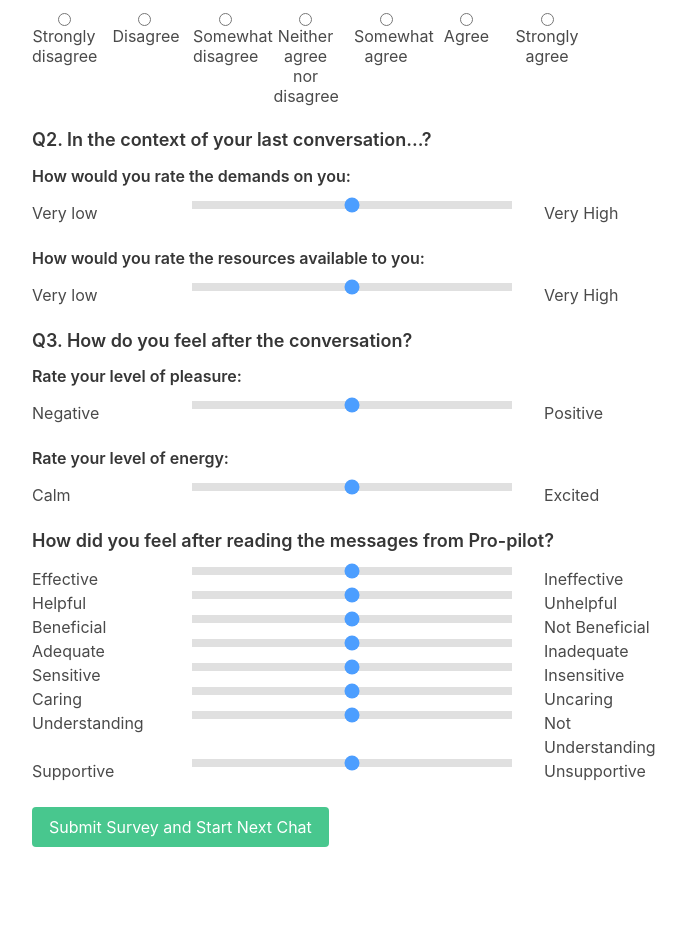
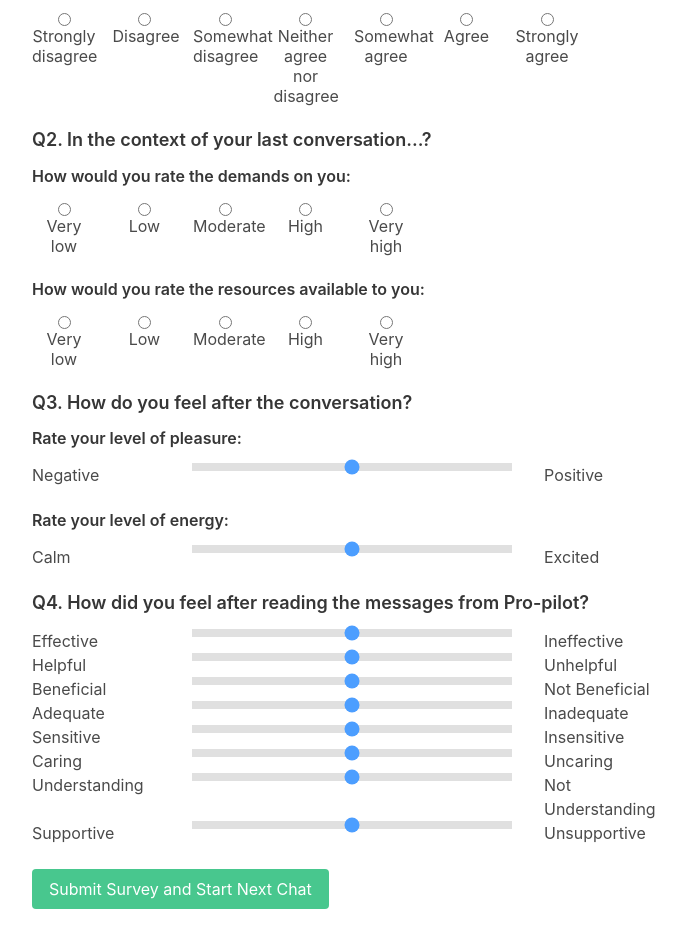
Before and after one commit to vedantswain/care-pilot, a Flask app: page /1/set-survey in a window 1280 px wide. Shown: the part 385-1334 px from the top of the page, without its empty margins (288-974 px from the left). Run offline with Flask 3, Linux system fonts and the light colour scheme; parts of the project's set-up code (start-up, migrations or seed data) failed here and were passed over; some libraries are stand-ins or nearby versions.

Commit message:
Fixed scoring of cognitive demands and arousal to fit the scoring by Demerouti et al

```diff
--- a/templates/feedback.html
+++ b/templates/feedback.html
@@ -17,37 +17,37 @@
                 <div class="control content">
                     <h5>Q1. To what extent do you agree with the following statements about the client you conversed with ？</h5>
                     <h6>The client treated me in a polite manner:</h6>
-                        <label class="radio"><input type="radio" name="polite" value="-3"> Strongly disagree</label>
-                        <label class="radio"><input type="radio" name="polite" value="-2"> Disagree</label>
-                        <label class="radio"><input type="radio" name="polite" value="-1"> Somewhat disagree</label>
-                        <label class="radio"><input type="radio" name="polite" value="0"> Neither agree nor disagree</label>
-                        <label class="radio"><input type="radio" name="polite" value="1"> Somewhat agree</label>
-                        <label class="radio"><input type="radio" name="polite" value="2"> Agree</label>
-                        <label class="radio"><input type="radio" name="polite" value="3"> Strongly agree</label>
+                        <label class="radio"><input type="radio" name="interaction_polite" value="-3"> Strongly disagree</label>
+                        <label class="radio"><input type="radio" name="interaction_polite" value="-2"> Disagree</label>
+                        <label class="radio"><input type="radio" name="interaction_polite" value="-1"> Somewhat disagree</label>
+                        <label class="radio"><input type="radio" name="interaction_polite" value="0"> Neither agree nor disagree</label>
+                        <label class="radio"><input type="radio" name="interaction_polite" value="1"> Somewhat agree</label>
+                        <label class="radio"><input type="radio" name="interaction_polite" value="2"> Agree</label>
+                        <label class="radio"><input type="radio" name="interaction_polite" value="3"> Strongly agree</label>
 
                 </div>
                 <div class="control content">
 
                     <h6>The client treated me with dignity:</h6>
-                        <label class="radio"><input type="radio" name="dignity" value="-3"> Strongly disagree</label>
-                        <label class="radio"><input type="radio" name="dignity" value="-2"> Disagree</label>
-                        <label class="radio"><input type="radio" name="dignity" value="-1"> Somewhat disagree</label>
-                        <label class="radio"><input type="radio" name="dignity" value="0"> Neither agree nor disagree</label>
-                        <label class="radio"><input type="radio" name="dignity" value="1"> Somewhat agree</label>
-                        <label class="radio"><input type="radio" name="dignity" value="2"> Agree</label>
-                        <label class="radio"><input type="radio" name="dignity" value="3"> Strongly agree</label>
+                        <label class="radio"><input type="radio" name="interaction_dignity" value="-3"> Strongly disagree</label>
+                        <label class="radio"><input type="radio" name="interaction_dignity" value="-2"> Disagree</label>
+                        <label class="radio"><input type="radio" name="interaction_dignity" value="-1"> Somewhat disagree</label>
+                        <label class="radio"><input type="radio" name="interaction_dignity" value="0"> Neither agree nor disagree</label>
+                        <label class="radio"><input type="radio" name="interaction_dignity" value="1"> Somewhat agree</label>
+                        <label class="radio"><input type="radio" name="interaction_dignity" value="2"> Agree</label>
+                        <label class="radio"><input type="radio" name="interaction_dignity" value="3"> Strongly agree</label>
 
                 </div>
                 <div class="control content">
 
                     <h6>The client treated me with respect:</h6>
-                        <label class="radio"><input type="radio" name="respect" value="-3"> Strongly disagree</label>
-                        <label class="radio"><input type="radio" name="respect" value="-2"> Disagree</label>
-                        <label class="radio"><input type="radio" name="respect" value="-1"> Somewhat disagree</label>
-                        <label class="radio"><input type="radio" name="respect" value="0"> Neither agree nor disagree</label>
-                        <label class="radio"><input type="radio" name="respect" value="1"> Somewhat agree</label>
-                        <label class="radio"><input type="radio" name="respect" value="2"> Agree</label>
-                        <label class="radio"><input type="radio" name="respect" value="3"> Strongly agree</label>
+                        <label class="radio"><input type="radio" name="interaction_respect" value="-3"> Strongly disagree</label>
+                        <label class="radio"><input type="radio" name="interaction_respect" value="-2"> Disagree</label>
+                        <label class="radio"><input type="radio" name="interaction_respect" value="-1"> Somewhat disagree</label>
+                        <label class="radio"><input type="radio" name="interaction_respect" value="0"> Neither agree nor disagree</label>
+                        <label class="radio"><input type="radio" name="interaction_respect" value="1"> Somewhat agree</label>
+                        <label class="radio"><input type="radio" name="interaction_respect" value="2"> Agree</label>
+                        <label class="radio"><input type="radio" name="interaction_respect" value="3"> Strongly agree</label>
                 </div>
             </div>
 
@@ -56,19 +56,19 @@
                 <div class="control content">
                     <h5>Q2. In the context of your last conversation...?</h5>
                     <h6>How would you rate the demands on you:</h6>
-                    <div class="slider-container">
-                        <span>Very low</span>
-                        <input type="range" name="demands" min="-2" max="2"  class="slider">
-                        <span>Very High</span>
-                    </div>
+                        <label class="radio"><input type="radio" name="cognitive_demands" value="1"> Very low</label>
+                        <label class="radio"><input type="radio" name="cognitive_demands" value="2"> Low</label>
+                        <label class="radio"><input type="radio" name="cognitive_demands" value="3"> Moderate</label>
+                        <label class="radio"><input type="radio" name="cognitive_demands" value="4"> High</label>
+                        <label class="radio"><input type="radio" name="cognitive_demands" value="5"> Very high</label>
                 </div>
                 <div class="control content">
                     <h6>How would you rate the resources available to you:</h6>
-                    <div class="slider-container">
-                        <span>Very low</span>
-                        <input type="range" name="resources" min="-2" max="2"  class="slider">
-                        <span>Very High</span>
-                    </div>
+                        <label class="radio"><input type="radio" name="cognitive_resources" value="1"> Very low</label>
+                        <label class="radio"><input type="radio" name="cognitive_resources" value="2"> Low</label>
+                        <label class="radio"><input type="radio" name="cognitive_resources" value="3"> Moderate</label>
+                        <label class="radio"><input type="radio" name="cognitive_resources" value="4"> High</label>
+                        <label class="radio"><input type="radio" name="cognitive_resources" value="5"> Very high</label>
                 </div>
             </div>
 
@@ -79,7 +79,7 @@
                     <h6>Rate your level of pleasure:</h6>
                     <div class="slider-container">
                         <span>Negative</span>
-                        <input type="range" name="valence" min="-2" max="2"  class="slider">
+                        <input type="range" name="affect_valence" min="-2" max="2"  class="slider">
                         <span>Positive</span>
                     </div>
                 </div>
@@ -87,7 +87,7 @@
                     <h6>Rate your level of energy:</h6>
                     <div class="slider-container">
                         <span>Calm</span>
-                        <input type="range" name="arousal" min="-2" max="2"  class="slider">
+                        <input type="range" name="affect_arousal" min="-2" max="2"  class="slider">
                         <span>Excited</span>
                     </div>
                 </div>
@@ -96,45 +96,45 @@
             <!-- Support -->
             <div class="block survey-section">
                 <div class="control content">
-                    <h5>How did you feel after reading the messages from Pro-pilot?</h5>
+                    <h5>Q4. How did you feel after reading the messages from Pro-pilot?</h5>
                     <div class="slider-container">
                         <span>Effective</span>
-                        <input type="range" name="effective" min="-2" max="2" class="slider">
+                        <input type="range" name="support_effective" min="-2" max="2" class="slider">
                         <span>Ineffective</span>
                     </div>
                     <div class="slider-container">
                         <span>Helpful</span>
-                        <input type="range" name="helpful" min="-2" max="2" class="slider">
+                        <input type="range" name="support_helpful" min="-2" max="2" class="slider">
                         <span>Unhelpful</span>
                     </div>
                     <div class="slider-container">
                         <span>Beneficial</span>
-                        <input type="range" name="beneficial" min="-2" max="2" class="slider">
+                        <input type="range" name="support_beneficial" min="-2" max="2" class="slider">
                         <span>Not Beneficial</span>
                     </div>
                     <div class="slider-container">
                         <span>Adequate</span>
-                        <input type="range" name="adequate" min="-2" max="2" class="slider">
+                        <input type="range" name="support_adequate" min="-2" max="2" class="slider">
                         <span>Inadequate</span>
                     </div>
                     <div class="slider-container">
                         <span>Sensitive</span>
-                        <input type="range" name="sensitive" min="-2" max="2" class="slider">
+                        <input type="range" name="support_sensitive" min="-2" max="2" class="slider">
                         <span>Insensitive</span>
                     </div>
                     <div class="slider-container">
                         <span>Caring</span>
-                        <input type="range" name="caring" min="-2" max="2" class="slider">
+                        <input type="range" name="support_caring" min="-2" max="2" class="slider">
                         <span>Uncaring</span>
                     </div>
                     <div class="slider-container">
                         <span>Understanding</span>
-                        <input type="range" name="understanding" min="-2" max="2" class="slider">
+                        <input type="range" name="support_understanding" min="-2" max="2" class="slider">
                         <span>Not Understanding</span>
                     </div>
                     <div class="slider-container">
                         <span>Supportive</span>
-                        <input type="range" name="supportive" min="-2" max="2" class="slider">
+                        <input type="range" name="support_supportive" min="-2" max="2" class="slider">
                         <span>Unsupportive</span>
                     </div>
                 </div>
```
